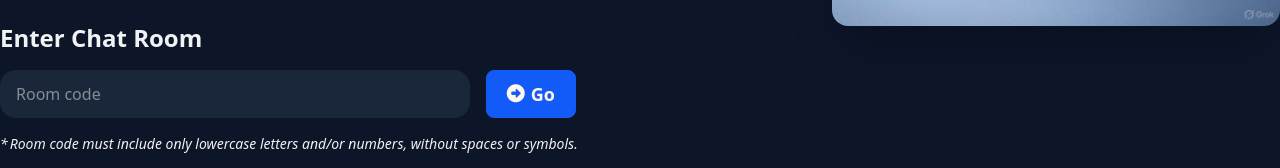
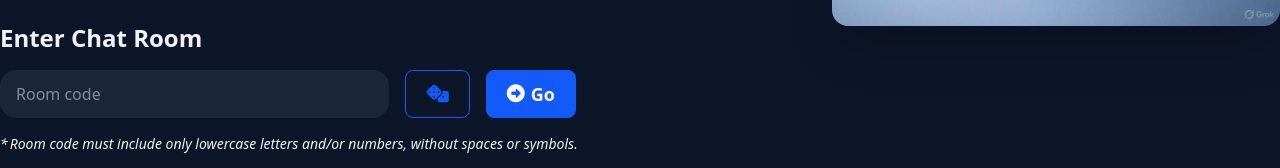
Before and after one commit to Oded2/EmberChat, a SvelteKit app: page / in a window 1280 px wide. Shown: the part 527-695 px from the top of the page. Built offline with nearby package versions, Linux system fonts and the light colour scheme; no server answers.

Commit message:
Add button to generate random room code in chat input

```diff
--- a/src/routes/+page.svelte
+++ b/src/routes/+page.svelte
@@ -3,7 +3,7 @@
 	import LabelInput from '$lib/components/LabelInput.svelte';
 	import LabelInputForm from '$lib/components/LabelInputForm.svelte';
 	import Title from '$lib/components/Title.svelte';
-	import { alphanumericRegex, globalRoomCode } from '$lib/helpers';
+	import { alphanumericRegex, getRandomInt, globalRoomCode } from '$lib/helpers';
 	import { addToast } from '$lib/stores/toasts';
 
 	let roomCode = $state('');
@@ -20,6 +20,13 @@
 		else if (roomCode === globalRoomCode)
 			addToast('error', `Room code "${globalRoomCode}" is reserved for the global chat room`);
 		else goto(`/chat/${roomCode}`);
+	}
+
+	function generateRoomCode() {
+		const chars = 'abcdefghijklmnopqrstuvwxyz0123456789';
+		let result = '';
+		for (let i = 0; i < 4; i++) result += chars[getRandomInt(0, chars.length - 1)];
+		roomCode = result;
 	}
 </script>
 
@@ -45,6 +52,14 @@
 					autocapitalize="off"
 					spellcheck={false}
 				></LabelInput>
+				<button
+					type="button"
+					onclick={generateRoomCode}
+					class="btn btn-primary btn-outline btn-lg"
+					aria-label="Random"
+				>
+					<i class="fa-solid fa-dice"></i>
+				</button>
 				<button type="submit" class="btn btn-primary btn-lg w-full sm:w-auto">
 					<i class="fa-solid fa-circle-right"></i> Go
 				</button>
```
